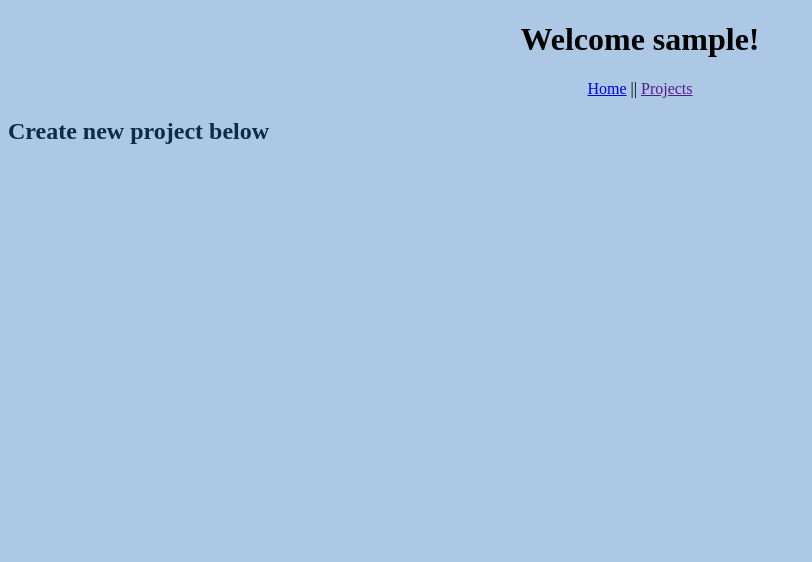
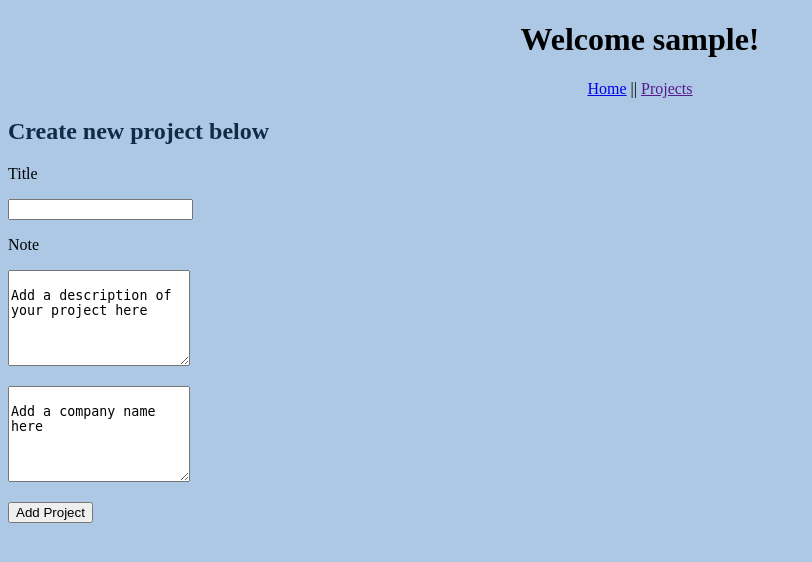
Before and after one commit to michaelslusser/ITIS3155ProjectTracker, a Flask app: template templates/new_project.html in a window 1280 px wide. Shown: the top 562 px of the page, without its empty margins (0-812 px from the left). Run offline with Flask 2, Linux system fonts and the light colour scheme; the template is opened without the code that fills it: values that come from a table or form of the project are taken from there, others are empty; tables that the repository leaves empty hold one stand-in row (values such as "Sample post").

Commit message:
updated html and app.py to fully implement a creation system

```diff
--- a/app.py
+++ b/app.py
@@ -24,12 +24,21 @@ projects = {1:{'title': 'First project', 'detail':'This is the first project', '
 
 # GET / - show the user the landing page
 @app.route('/')
+@app.route('/index')
 def index():
-    return render_template('index.html',user=a_user)
-@app.route('/new_project')
+    return render_template('index.html',user=a_user,user_projects=projects)
+@app.route('/new_project', methods=['GET','POST'])
 def new_project():
-    projects = {'title':'First project', 'detail':'This is the first project', 'company_name': 'verizon' }
-    return render_template('new_project.html', user=a_user)
+    #projects = {'title':'First project', 'detail':'This is the first project', 'company_name': 'verizon' }
+    if request.method == 'POST':
+        title = request.form['title']
+        text = request.form['detail']
+        company = request.form['company_name']
+        id = len(projects)+1
+        projects[id] = {'title': title, 'detail': text, 'company_name': company}
+        return redirect(url_for('index'))
+    else:
+        return render_template('new_project.html', user=a_user)
 
 
 
--- a/templates/new_project.html
+++ b/templates/new_project.html
@@ -16,3 +16,18 @@
             <a href="">Projects</a>
         </nav>
         <h2>Create new project below</h2>
+        <form action="new_project" method="post">
+            <p><label>Title </label></p><p>  <input type="text" name="title"/></p>
+            <p><label>Note </label></p>
+            <p>
+                <textarea name="detail"  rows="6" cols="0" >
+                        Add a description of your project here
+                </textarea>
+            </p>
+            <p>
+                <textarea name="company_name"  rows="6" cols="0" >
+                        Add a company name here
+                </textarea>
+            </p>
+            <input type="submit" value="Add Project"/>
+        </form>
```
Also changed, not shown: templates/index.html (+5 -9 lines).
